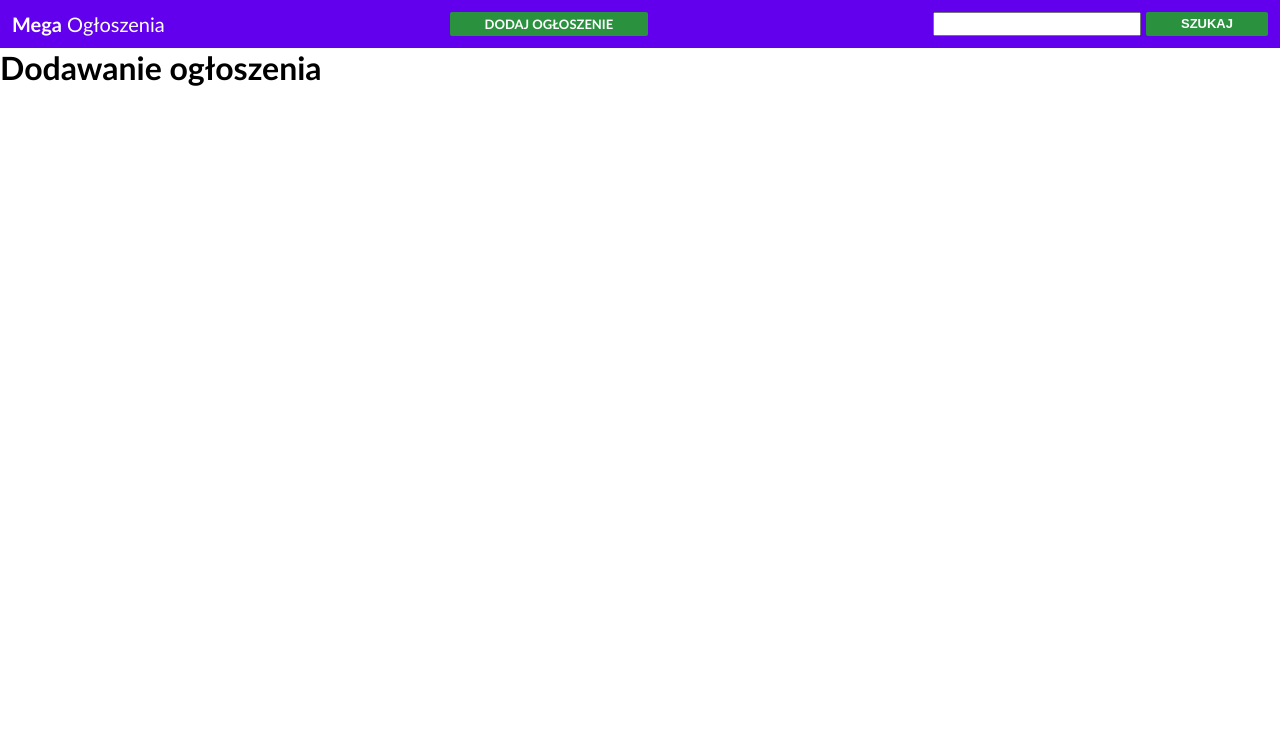
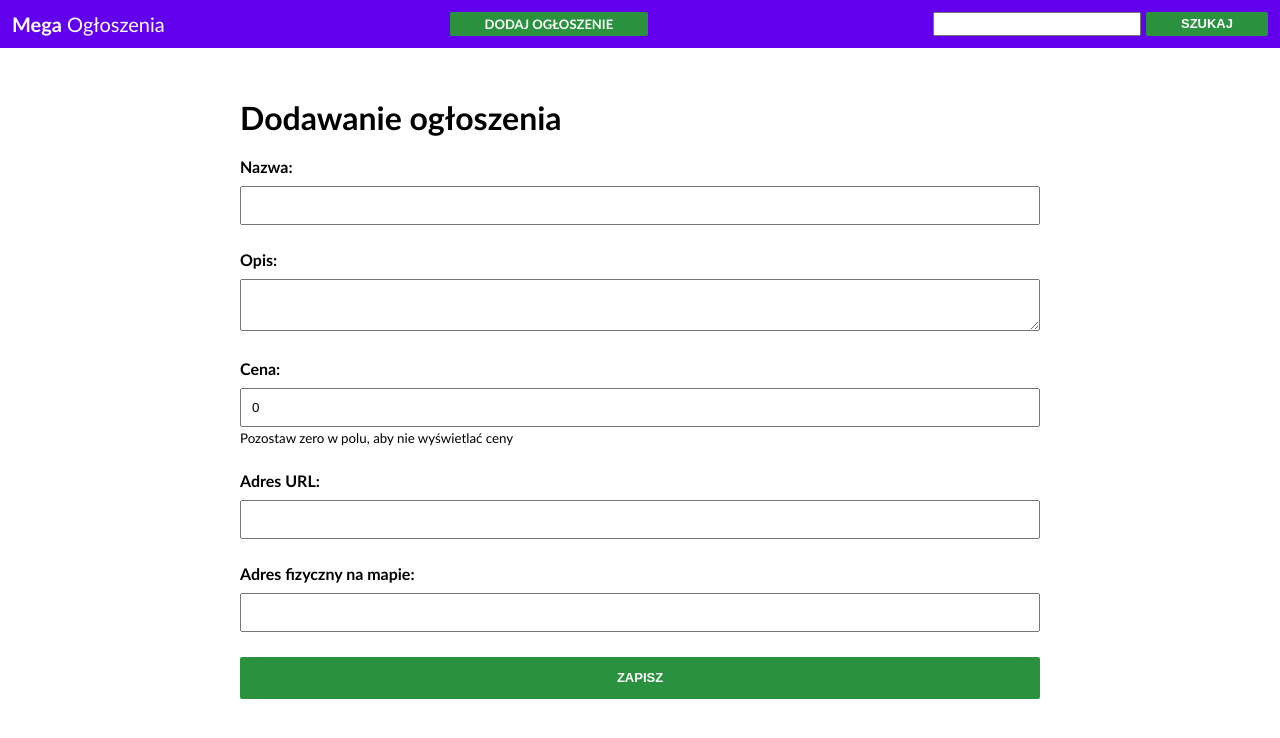
Before and after one commit to Muniox/MegaAdsFront, a React (Vite) app: page /add in a window 1280 px wide. Shown: the top 738 px of the page. Built offline with nearby package versions, Linux system fonts and the light colour scheme.

Commit message:
finished frontend for megak project advanced

```diff
--- a/src/components/AddForm/AddForm.tsx
+++ b/src/components/AddForm/AddForm.tsx
@@ -1,9 +1,133 @@
-import React from 'react';
+import React, {SyntheticEvent, useState} from 'react';
+import './AddFrom.pcss';
+import {Btn} from '../common/Btn';
+import {geocode} from '../../../utils/geocoding';
 
 export const AddForm = () => {
+    const [loading, setLoading] = useState(false);
+    const [id, setId] = useState('');
+    const [form, setForm] = useState({
+        name: '',
+        description: '',
+        price: 0,
+        url: '',
+        address: ''
+    });
+
+    const saveAd = async (e: SyntheticEvent) => {
+        e.preventDefault();
+
+        setLoading(true);
+
+        try{
+        const {lat, lon} = await geocode(form.address);
+
+            const res = await fetch(`http://localhost:3001/ad`, {
+                method: 'POST',
+                headers: {
+                    'Content-Type': 'application/json',
+                },
+                body: JSON.stringify({
+                    ...form,
+                    lat,
+                    lon,
+                }),
+            });
+            const data = await res.json();
+            setId(data.id);
+
+        } finally {
+            setLoading(false);
+        }
+
+    };
+
+    const updateForm = (key: string, value: any) => {
+        setForm(form => ({
+            ...form,
+            [key]: value,
+        }));
+    };
+
+    if (loading) {
+        return <h2>Trwa dodawanie ogłoszenia...</h2>;
+    }
+
+    if (id) {
+       return <h2>Twoje ogłoszenie &quot;{form.name}&quot;, zostało poprawnie dodane do serwisu pod ID: {id}</h2>;
+    }
+
     return (
-        <form action="">
+        <form action="" className="add-form" onSubmit={saveAd}>
             <h1>Dodawanie ogłoszenia</h1>
+            <p>
+                <label htmlFor="name">
+                    Nazwa: <br/>
+                    <input
+                        type="text"
+                        name="name"
+                        id="name"
+                        maxLength={99}
+                        required
+                        value={form.name}
+                        onChange={e => updateForm('name', e.target.value)}
+                    />
+                </label>
+            </p>
+            <p>
+                <label htmlFor="description">
+                    Opis: <br/>
+                    <textarea
+                        name="description"
+                        id="description"
+                        maxLength={999}
+                        value={form.description}
+                        onChange={e => updateForm('description', e.target.value)}
+                    />
+                </label>
+            </p>
+            <p>
+                <label htmlFor="price">
+                    Cena: <br/>
+                    <input
+                        type="number"
+                        name="price"
+                        id="price"
+                        maxLength={99}
+                        value={form.price}
+                        onChange={e => updateForm('price', Number(e.target.value))}
+                    /> <br/>
+                    <small>Pozostaw zero w polu, aby nie wyświetlać ceny</small>
+                </label>
+            </p>
+            <p>
+                <label htmlFor="url">
+                    Adres URL: <br/>
+                    <input
+                        type="url"
+                        name="url"
+                        id="url"
+                        maxLength={99}
+                        value={form.url}
+                        onChange={e => updateForm('url', e.target.value)}
+                    />
+                </label>
+            </p>
+            <p>
+                <label htmlFor="address">
+                    Adres fizyczny na mapie: <br/>
+                    <input
+                        type="text"
+                        name="address"
+                        id="address"
+                        maxLength={99}
+                        required
+                        value={form.address}
+                        onChange={e => updateForm('address', e.target.value)}
+                    />
+                </label>
+            </p>
+            <Btn text="Zapisz"/>
         </form>
     );
 };
--- /dev/null
+++ b/src/components/AddForm/AddFrom.pcss
@@ -0,0 +1,27 @@
+.add-form {
+    width: 800px;
+    margin: 50px auto;
+}
+
+.add-form label {
+    display: block;
+    margin-top: 20px;
+    font-weight: bold;
+    margin-bottom: 25px;
+}
+
+.add-form label small {
+    font-weight: normal;
+}
+
+.add-form input, .add-form textarea {
+    width: 100%;
+    margin-top: 10px;
+    padding: 10px;
+}
+
+.add-form button {
+    display: block;
+    padding: 10px;
+    width: 100%;
+}
--- /dev/null
+++ b/utils/geocoding.ts
@@ -0,0 +1,14 @@
+interface Address {
+    lat: number;
+    lon: number;
+}
+
+export const geocode = async (address: string): Promise<Address> => {
+    const geoRes = await fetch(`https://nominatim.openstreetmap.org/search?format=json&q=${encodeURIComponent(address)}`);
+    const geoData = await geoRes.json();
+    console.log(geoData);
+
+    const lat = parseFloat(geoData[0].lat);
+    const lon = parseFloat(geoData[0].lon);
+    return {lat, lon};
+};
```
